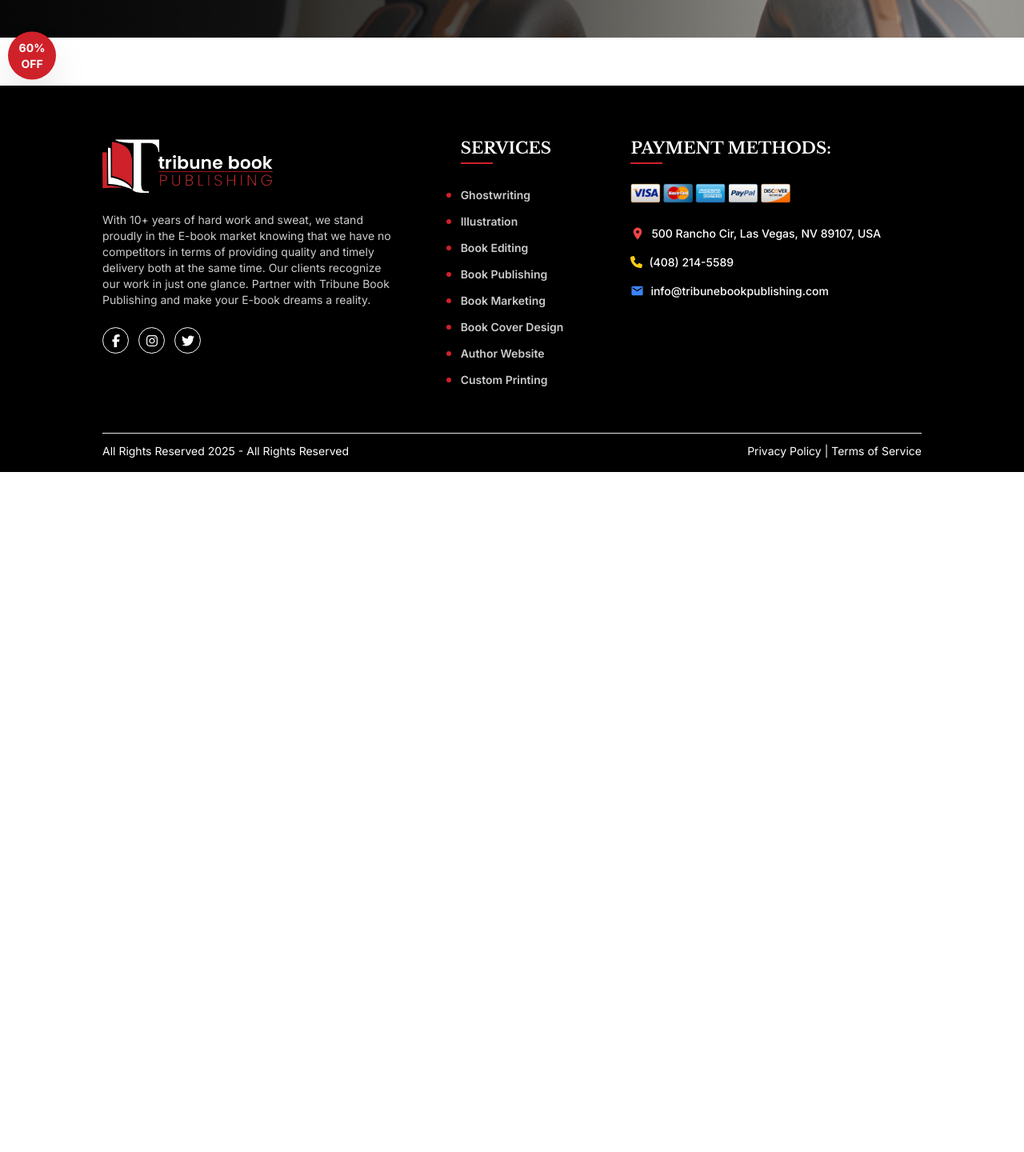
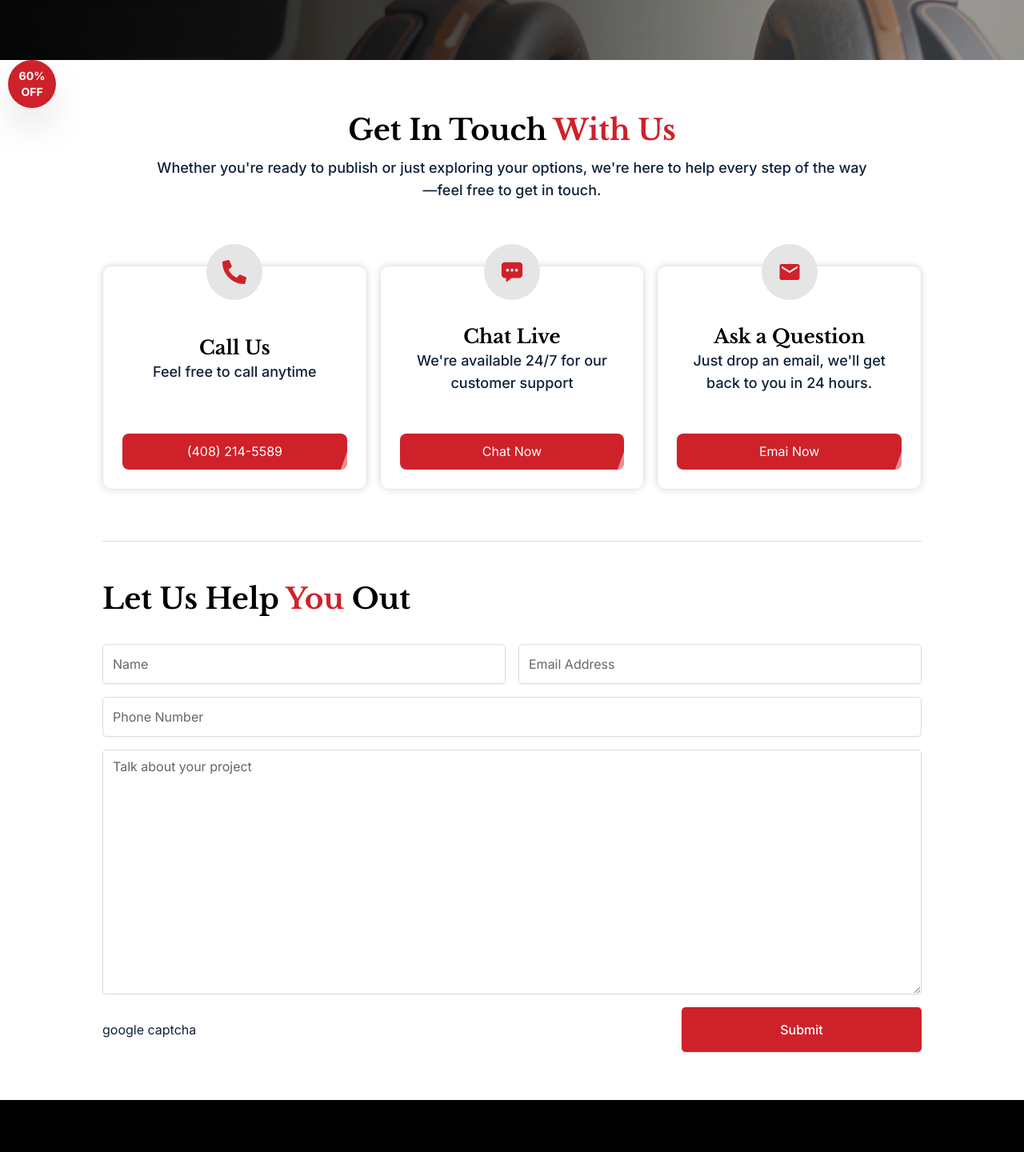
Before and after one commit to Zevitech-Development/Tribune-Book-Publishing, a Next.js app: page /contact-us in a window 1280 px wide. Shown: the part 640-2080 px from the top of the page at 80% size. Before the commit the page ends 1230 px from the top, so only its background shows below. Built offline with nearby package versions, Linux system fonts and the light colour scheme; no server answers.

Commit message:
implemented contact us page

```diff
--- /dev/null
+++ b/src/content/contact-us-page-content.tsx
@@ -0,0 +1,32 @@
+import { FaPhoneAlt } from "react-icons/fa";
+import { IoChatboxEllipses } from "react-icons/io5";
+import { MdEmail } from "react-icons/md";
+
+export const ContactMethodsContent = [
+  {
+    cardName: "Call Us",
+    cardText: "Feel free to call anytime",
+    cardIcon: <FaPhoneAlt />,
+    cardButton: "(408) 214-5589",
+    link: "tel:+14082145589",
+    target: "_self",
+  },
+
+  {
+    cardName: "Chat Live",
+    cardText: "We're available 24/7 for our customer support",
+    cardButton: "Chat Now",
+    cardIcon: <IoChatboxEllipses />,
+    link: "https://tawk.to/chat/5f8b8c4c6d3e2a0a0c1b2c3d/default",
+    target: "_blank",
+  },
+
+  {
+    cardName: "Ask a Question",
+    cardText: "Just drop an email, we'll get back to you in 24 hours.",
+    cardButton: "Emai Now",
+    cardIcon: <MdEmail />,
+    link: "mailto:info@tribunebookpublishing.com",
+    target: "_self",
+  },
+];
--- a/src/customs/contact-us-page.tsx
+++ b/src/customs/contact-us-page.tsx
@@ -1,11 +1,15 @@
 import React from "react";
 
 import ContactHeroSection from "@/sections/contact/contact-hero-section";
+import ContactDetailsSection from "@/sections/contact/contact-details-section";
+import ContactUsForm from "@/forms/contact-us-form";
 
 function ContactUsPage() {
   return (
     <main>
       <ContactHeroSection />
+      <ContactDetailsSection />
+      <ContactUsForm />
     </main>
   );
 }
--- /dev/null
+++ b/src/forms/contact-us-form.tsx
@@ -0,0 +1,128 @@
+"use client";
+
+import React, { useState } from "react";
+import { useForm } from "react-hook-form";
+import { zodResolver } from "@hookform/resolvers/zod";
+import { z } from "zod";
+
+import { ContactUsFormSchema } from "@/schemas/contact-us-form-schema";
+
+import { Form } from "@/components/ui/form";
+import CustomInput from "@/components/common/custom-input";
+import CustomFormTextArea from "@/components/common/custom-textarea";
+import CustomSystemField from "@/components/common/custom-system-field";
+import { Button } from "@/components/ui/button";
+
+import { cn } from "@/lib/utils";
+
+import { LoaderCircle } from "lucide-react";
+import { Separator } from "@/components/ui/separator";
+
+type ContactUsFormData = z.infer<typeof ContactUsFormSchema>;
+
+function ContactUsForm() {
+  const [loading, setLoading] = useState(false);
+  const [system01, setSystem01] = useState("");
+  const [system02, setSystem02] = useState("");
+
+  const form = useForm({
+    resolver: zodResolver(ContactUsFormSchema),
+    defaultValues: {
+      name: "",
+      emailAddress: "",
+      phoneNumber: "",
+      message: "",
+    },
+  });
+
+  const { handleSubmit, control } = form;
+
+  const onSubmit = async (data: ContactUsFormData) => {
+    if (system01 || system02) {
+      console.warn("Better Luck Next Time!");
+      return;
+    }
+
+    setLoading(true);
+
+    console.log(data);
+
+    setTimeout(() => {
+      setLoading(false);
+    }, 2000);
+  };
+
+  return (
+    <section className="layout-standard flex flex-col gap-4">
+      <Separator className="md:mb-8 mb-4" />
+
+      <h1 className="lg:text-4xl md:text-3xl text-2xl !leading-[135%] text-heading font-libre font-bold md:mb-4 mb-2">
+        Let Us Help <span className="text-primary">You</span> Out
+      </h1>
+
+      <Form {...form}>
+        <form
+          onSubmit={handleSubmit(onSubmit)}
+          className="w-full flex flex-col gap-4"
+        >
+          {/* SYSTEM FIELD 01 */}
+          <CustomSystemField
+            name="system01"
+            value={system01}
+            onChange={setSystem01}
+          />
+
+          <div className="grid md:grid-cols-2 grid-cols-1 gap-4">
+            <CustomInput control={control} name="name" placeholder="Name" />
+            <CustomInput
+              control={control}
+              name="emailAddress"
+              placeholder="Email Address"
+            />
+          </div>
+          <CustomInput
+            control={control}
+            name="phoneNumber"
+            placeholder="Phone Number"
+          />
+          <CustomFormTextArea
+            control={control}
+            name="message"
+            rows={12}
+            placeholder="Talk about your project"
+          />
+
+          {/* SYSTEM FIELD 02 */}
+          <CustomSystemField
+            name="system02"
+            value={system02}
+            onChange={setSystem02}
+          />
+
+          <div className="flex md:items-center md:flex-row flex-col max-md:gap-4 max-md:mt-4 md:justify-between">
+            <div>google captcha</div>
+
+            <Button
+              className={cn(
+                "md:w-[300px] md:h-[56px] h-[46px] text-base !rounded-[5px] hover:bg-primary-hover bg-primary"
+              )}
+              type="submit"
+              disabled={loading}
+            >
+              {loading ? (
+                <div className="w-full h-full flex items-center justify-center gap-2 ">
+                  <p>Submiting</p>{" "}
+                  <LoaderCircle className="animate-spin text-foreground" />
+                </div>
+              ) : (
+                "Submit"
+              )}
+            </Button>
+          </div>
+        </form>
+      </Form>
+    </section>
+  );
+}
+
+export default ContactUsForm;
--- /dev/null
+++ b/src/schemas/contact-us-form-schema.ts
@@ -0,0 +1,15 @@
+import { z } from "zod";
+
+import {
+  EmailSchemaValidator,
+  PhoneNumberSchemaValidator,
+  StrictStringValidator,
+} from "./../utils/form-validators";
+
+export const ContactUsFormSchema = z.object({
+  name: StrictStringValidator("name"),
+  emailAddress: EmailSchemaValidator,
+  phoneNumber: PhoneNumberSchemaValidator,
+
+  message: z.string().min(1, { message: "Please enter your message" }),
+});
--- /dev/null
+++ b/src/sections/contact/contact-details-section.tsx
@@ -0,0 +1,53 @@
+import React from "react";
+
+import { ContactMethodsContent } from "@/content/contact-us-page-content";
+
+import { Button } from "@/components/ui/button";
+import Link from "next/link";
+
+function ContactDetailsSection() {
+  return (
+    <section className="layout-standard section-margin-standard flex items-center lg:gap-12 gap-8 flex-col">
+      <div className="flex flex-col gap-2 items-center">
+        <h1 className="lg:text-4xl md:text-3xl text-2xl !leading-[135%] text-heading font-libre font-bold text-center">
+          Get In Touch <span className="text-primary">With Us</span>
+        </h1>
+        <p className="font-medium lg:text-lg md:text-base text-sm lg:max-w-[900px] max-w-[600px] text-center">
+          Whether you&apos;re ready to publish or just exploring your options,
+          we&apos;re here to help every step of the way—feel free to get in
+          touch.
+        </p>
+      </div>
+
+      <div className="w-full h-full grid lg:grid-cols-3 gap-12 lg:gap-4 mt-8">
+        {ContactMethodsContent.map((data, index) => (
+          <div
+            key={index}
+            className="relative lg:h-[280px] h-[200px] border p-6 flex flex-col justify-between rounded-xl shadow-[0_0_10px_rgba(0,0,0,0.15)]"
+          >
+            <div className="flex justify-center">
+              <div className="absolute -top-7 lg:w-[70px] w-[60px] lg:h-[70px] h-[60px] flex-center rounded-full bg-muted">
+                <span className="lg:text-3xl text-xl text-primary">{data.cardIcon}</span>
+              </div>
+            </div>
+
+            <div className="flex items-center flex-col text-center ">
+              <h3 className="md:text-2xl font-bold text-heading font-libre">
+                {data.cardName}
+              </h3>
+              <p className="lg:text-lg md:text-base text-sm font-medium">
+                {data.cardText}
+              </p>
+            </div>
+
+            <Link href={data.link} target={data.target}  className="cta-button-animation bg-primary rounded-lg flex-center text-foreground md:h-[45px] h-[40px] hover:bg-primary-hover max-md:w-full md:text-base text-sm">
+              {data.cardButton}
+            </Link>
+          </div>
+        ))}
+      </div>
+    </section>
+  );
+}
+
+export default ContactDetailsSection;
--- a/src/sections/contact/contact-hero-section.tsx
+++ b/src/sections/contact/contact-hero-section.tsx
@@ -12,8 +12,8 @@ function ContactHeroSection() {
     <section className="relative w-full bg-contact-hero bg-cover bg-no-repeat bg-center section-padding-standard">
       <div className="absolute inset-0 bg-gradient-to-r from-black/70 via-black/40 to-black/10" />
 
-      <div className="relative layout-standard section-padding-standard h-full grid lg:grid-cols-3 grid-cols-1 max-lg:gap-12 max-md:gap-8">
-        <div className="flex flex-col justify-center gap-8 lg:col-span-2 col-span-1">
+      <div className="relative layout-standard section-padding-standard h-full grid lg:grid-cols-3 grid-cols-1 md:gap-12 gap-8">
+        <div className="flex flex-col justify-center gap-8 lg:col-span-2 col-span-1 lg:order-1 order-2">
           <div className="flex flex-col gap-2">
             <h1 className="text-2xl font-bold text-primary font-libre">
               Let&apos;s Talk About Your Book
@@ -64,8 +64,12 @@ function ContactHeroSection() {
           </div>
         </div>
 
-        <div className="col-span-1 w-full h-full flex-center">
-          <Image src={ContactHeroSectionImg} alt="Contact Us" />
+        <div className="col-span-1 w-full h-full flex-center lg:order-2 order-1">
+          <Image
+            src={ContactHeroSectionImg}
+            alt="Contact Us"
+            className="animate-floating02 max-lg:w-[300px] max-md:w-[200px]"
+          />
         </div>
       </div>
     </section>
```
Also changed, not shown: public/images/contact-hero-section-img.png.
